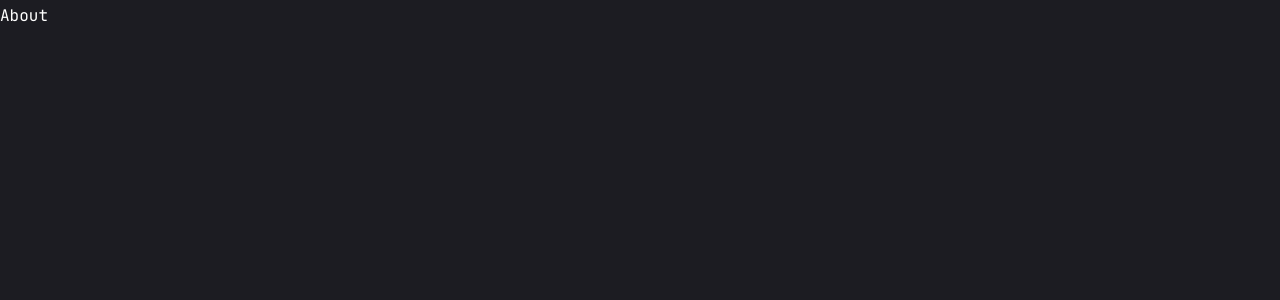
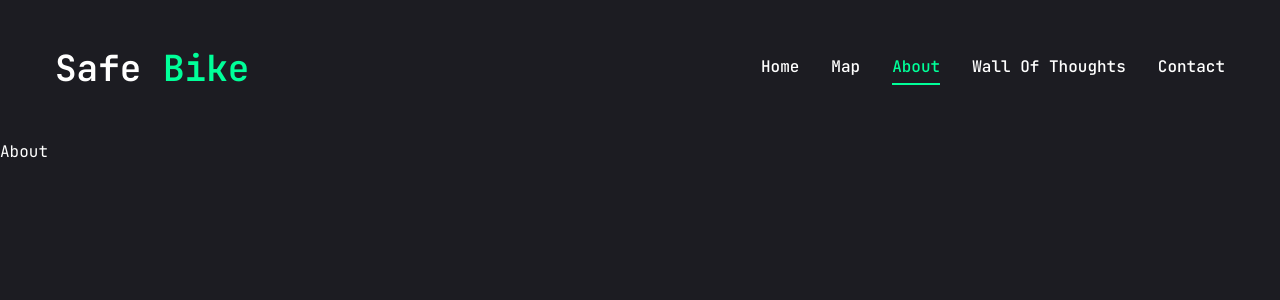
Before and after one commit to babaygt/safe-bike, a Next.js app: page /about in a window 1280 px wide. Shown: the top 300 px of the page. Built offline with nearby package versions, Linux system fonts and the light colour scheme.

Commit message:
Add header and desktop navigation components

```diff
--- a/app/layout.jsx
+++ b/app/layout.jsx
@@ -1,5 +1,6 @@
 import { JetBrains_Mono } from 'next/font/google'
 import './globals.css'
+import Header from '@/components/Header'
 
 const jetbrainsMono = JetBrains_Mono({
 	subsets: ['latin'],
@@ -15,7 +16,10 @@ export const metadata = {
 export default function RootLayout({ children }) {
 	return (
 		<html lang='en'>
-			<body className={jetbrainsMono.variable}>{children}</body>
+			<body className={jetbrainsMono.variable}>
+				<Header />
+				{children}
+			</body>
 		</html>
 	)
 }
--- /dev/null
+++ b/components/Header.jsx
@@ -0,0 +1,24 @@
+import Link from 'next/link'
+
+// components
+import Navigation from './Navigation'
+
+const Header = () => {
+	return (
+		<header className='py-8 xl:py-12 text-white'>
+			<div className='container mx-auto flex justify-between items-center'>
+				{/* logo */}
+				<Link href='/'>
+					<h1 className='text-4xl font-semibold'>
+						Safe <span className='text-accent'>Bike</span>
+					</h1>
+				</Link>
+				{/* desktop nav */}
+				<div className='hidden xl:flex items-center gap-8'>
+					<Navigation />
+				</div>
+			</div>
+		</header>
+	)
+}
+export default Header
--- /dev/null
+++ b/components/Navigation.jsx
@@ -0,0 +1,35 @@
+'use client'
+
+import Link from 'next/link'
+import { usePathname } from 'next/navigation'
+
+const links = [
+	{ name: 'home', path: '/' },
+	{ name: 'map', path: '/map' },
+	{ name: 'about', path: '/about' },
+	{ name: 'wall of thoughts', path: '/wallofthoughts' },
+	{ name: 'contact', path: '/contact' },
+]
+
+const Nav = () => {
+	const pathname = usePathname()
+
+	return (
+		<nav className='flex gap-8'>
+			{links.map((link, index) => {
+				return (
+					<Link
+						href={link.path}
+						key={index}
+						className={`${
+							link.path == pathname && 'text-accent border-b-2 border-accent '
+						} capitalize font-medium hover:text-accent  transition-all `}
+					>
+						{link.name}
+					</Link>
+				)
+			})}
+		</nav>
+	)
+}
+export default Nav
```
